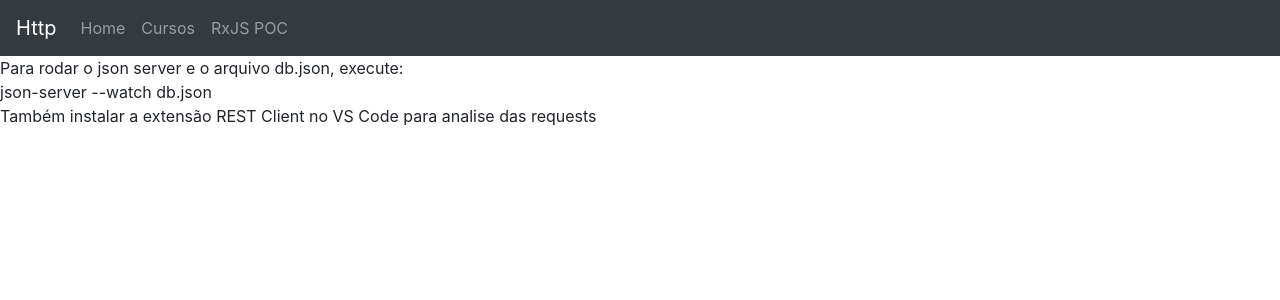
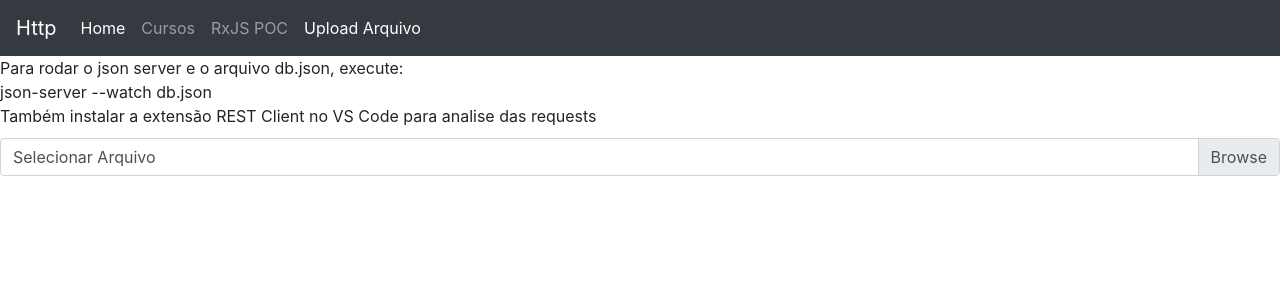
Before and after one commit to pierbotteroweb/angular-loiane-http, an Angular app in the folder http-request/: page /upload in a window 1280 px wide. Before the commit this address led to /. Shown: the top 300 px of the page. Built offline with nearby package versions, Linux system fonts and the light colour scheme.

Commit message:
Aula 135 - Http: Upload de arq. Formularios de upload

```diff
--- a/http-request/src/app/app-routing.module.ts
+++ b/http-request/src/app/app-routing.module.ts
@@ -4,11 +4,15 @@
 
 const routes: Routes = [
   {
-    path: '', pathMatch: 'full', redirectTo: 'cursos'
+    path: '', pathMatch: 'full', redirectTo: 'upload'
   },
   {
     path: 'cursos',
     loadChildren: './cursos/cursos.module#CursosModule'
+  },
+  {
+    path: 'upload',
+    loadChildren: './upload-file/upload-file.module#UploadFileModule'
   },
   {
     path: 'rxjs-poc',
--- a/http-request/src/app/app.component.html
+++ b/http-request/src/app/app.component.html
@@ -16,6 +16,9 @@
       <li class="nav-item">
         <a class="nav-link" routerLinkActive="active" [routerLink]="['/rxjs-poc']">RxJS POC</a>
       </li>
+      <li class="nav-item">
+        <a class="nav-link" routerLinkActive="active" [routerLink]="['/upload']">Upload Arquivo</a>
+      </li>
     </ul>
   </div>
 </nav>
--- /dev/null
+++ b/http-request/src/app/upload-file/upload-file/upload-file.component.html
@@ -0,0 +1,6 @@
+<div style="margin-top: 10px;">
+    <div class="custom-file">
+        <input type="file" class="custom-file-input" id="customFile" (change)="onChange($event)" multiple>
+        <label for="customFile" class="custom-file-label"  id="customFileLabel">Selecionar Arquivo</label>
+    </div>
+</div>
--- /dev/null
+++ b/http-request/src/app/upload-file/upload-file/upload-file.component.ts
@@ -0,0 +1,36 @@
+import { Component, OnInit } from '@angular/core';
+
+@Component({
+  selector: 'app-upload-file',
+  templateUrl: './upload-file.component.html',
+  styleUrls: ['./upload-file.component.scss']
+})
+export class UploadFileComponent implements OnInit {
+
+  constructor() { }
+
+  ngOnInit() {
+  }
+
+  onChange(event){
+    console.log(event)
+
+    const selectedFiles = <FileList>event.srcElement.files
+
+
+
+    const fileNames = [];
+    // selectedFiles.map(fileName=>{
+    //   fileNames.push(fileName)
+    // })
+
+    for (let i = 0; i< selectedFiles.length; i++){
+      fileNames.push(selectedFiles[i].name)
+    }
+
+    document.getElementById('customFileLabel').innerHTML = fileNames.join(', ')
+
+
+
+  }
+}
```
Also changed, not shown: http-request/src/app/upload-file/upload-file-routing.module.ts (added, +13 -0 lines), http-request/src/app/upload-file/upload-file.module.ts (added, +15 -0 lines), http-request/src/app/upload-file/upload-file/upload-file.component.scss (added).
